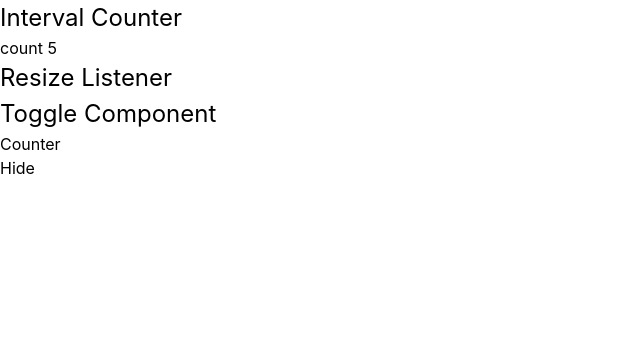
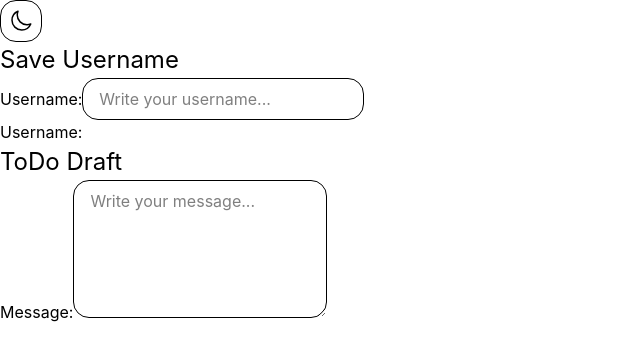
Before and after one commit to Hary300/Practice-React-TypeScript-Phase-2, a React (Vite) app: page / in a window 1280 px wide. Shown: the top 360 px of the page, without its empty margins (0-640 px from the left). Built offline with nearby package versions, Linux system fonts and the light colour scheme.

Commit message:
Topic 13: LocalStorage

```diff
--- a/src/App.tsx
+++ b/src/App.tsx
@@ -1,14 +1,32 @@
-import IntervalCounter from './components/IntervalCounter';
-import ResizeListener from './components/ResizeListener';
-import ToggleComponent from './components/ToggleComponent';
+import { useEffect, useState } from 'react';
+import SaveUserName from './components/SaveUsername';
+import DarkModeToggleButton from './components/DarkModeToggleButton';
+import TodoDraft from './components/TodoDraft';
 
 function App() {
+  const [isDark, setIsDark] = useState(() => {
+    const saved = localStorage.getItem('isDark');
+    return saved ? JSON.parse(saved) : false;
+  });
+
+  useEffect(() => {
+    const root = document.documentElement;
+
+    if (isDark) {
+      root.classList.add('dark');
+    } else {
+      root.classList.remove('dark');
+    }
+
+    localStorage.setItem('isDark', JSON.stringify(isDark));
+  }, [isDark]);
+
   return (
-    <>
-      <IntervalCounter />
-      <ResizeListener />
-      <ToggleComponent />
-    </>
+    <div className='min-h-screen bg-white dark:bg-black dark:text-white'>
+      <DarkModeToggleButton isDark={isDark} setIsDark={setIsDark} />
+      <SaveUserName />
+      <TodoDraft />
+    </div>
   );
 }
 
--- /dev/null
+++ b/src/components/DarkModeToggleButton.tsx
@@ -0,0 +1,54 @@
+type DarkModeToggleButtonProps = {
+  isDark: boolean;
+  setIsDark: React.Dispatch<React.SetStateAction<boolean>>;
+};
+
+export default function DarkModeToggleButton({
+  isDark,
+  setIsDark,
+}: DarkModeToggleButtonProps) {
+  const darkIcon = (
+    <svg
+      xmlns='http://www.w3.org/2000/svg'
+      fill='none'
+      viewBox='0 0 24 24'
+      strokeWidth='1.5'
+      stroke='currentColor'
+      className='size-6'
+    >
+      <path
+        strokeLinecap='round'
+        strokeLinejoin='round'
+        d='M21.752 15.002A9.72 9.72 0 0 1 18 15.75c-5.385 0-9.75-4.365-9.75-9.75 0-1.33.266-2.597.748-3.752A9.753 9.753 0 0 0 3 11.25C3 16.635 7.365 21 12.75 21a9.753 9.753 0 0 0 9.002-5.998Z'
+      />
+    </svg>
+  );
+
+  const lightIcon = (
+    <svg
+      xmlns='http://www.w3.org/2000/svg'
+      fill='none'
+      viewBox='0 0 24 24'
+      strokeWidth='1.5'
+      stroke='currentColor'
+      className='size-6'
+    >
+      <path
+        strokeLinecap='round'
+        strokeLinejoin='round'
+        d='M12 3v2.25m6.364.386-1.591 1.591M21 12h-2.25m-.386 6.364-1.591-1.591M12 18.75V21m-4.773-4.227-1.591 1.591M5.25 12H3m4.227-4.773L5.636 5.636M15.75 12a3.75 3.75 0 1 1-7.5 0 3.75 3.75 0 0 1 7.5 0Z'
+      />
+    </svg>
+  );
+
+  return (
+    <>
+      <button
+        onClick={() => setIsDark((prev) => !prev)}
+        className='p-2 border rounded-2xl cursor-pointer'
+      >
+        {isDark ? lightIcon : darkIcon}
+      </button>
+    </>
+  );
+}
--- /dev/null
+++ b/src/components/SaveUsername.tsx
@@ -0,0 +1,29 @@
+import { useEffect, useState } from 'react';
+
+export default function SaveUserName() {
+  const [username, setUsername] = useState(() => {
+    const saved = localStorage.getItem('username');
+    return saved ? saved : '';
+  });
+
+  useEffect(() => {
+    localStorage.setItem('username', username);
+  }, [username]);
+
+  return (
+    <div>
+      <h2>Save Username</h2>
+      <label htmlFor='username'>Username:</label>
+      <input
+        type='text'
+        name='username'
+        id='username'
+        value={username}
+        onChange={(e) => setUsername(e.target.value)}
+        placeholder='Write your username...'
+        className='px-4 py-2 rounded-2xl border'
+      />
+      <p>Username: {username}</p>
+    </div>
+  );
+}
--- /dev/null
+++ b/src/components/TodoDraft.tsx
@@ -0,0 +1,30 @@
+import { useEffect, useState } from 'react';
+
+export default function TodoDraft() {
+  const [message, setMessage] = useState(() => {
+    const saved = localStorage.getItem('message');
+    return saved || '';
+  });
+
+  useEffect(() => {
+    localStorage.setItem('message', message);
+  }, [message]);
+
+  return (
+    <div>
+      <h2>ToDo Draft</h2>
+      <label htmlFor='message'>Message:</label>
+      <textarea
+        name='message'
+        id='message'
+        value={message}
+        onChange={(e) => setMessage(e.target.value)}
+        placeholder='Write your message...'
+        className='px-4 py-2 rounded-2xl border'
+        rows={5}
+      ></textarea>
+
+      {message && <p>{message}</p>}
+    </div>
+  );
+}
--- a/src/index.css
+++ b/src/index.css
@@ -1,4 +1,6 @@
 @import 'tailwindcss';
+
+@custom-variant dark (&:where(.dark, .dark *));
 
 h2 {
   font-size: 1.5rem;
```
